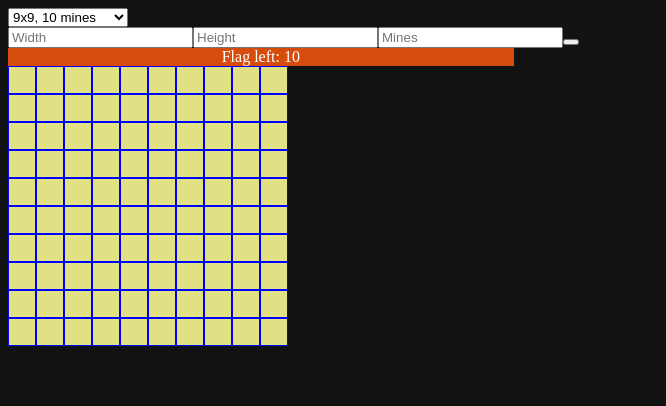
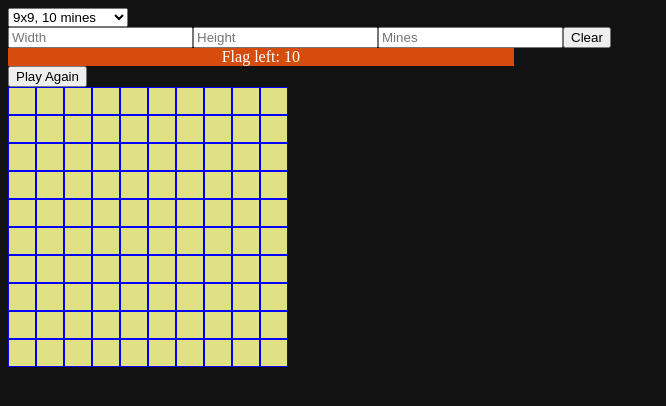
Before and after one commit to ngocphucnguyen256/minesweeper, a React (Create React App) app: page / in a window 1280 px wide. Shown: the top 406 px of the page, without its empty margins (0-666 px from the left). Built offline with nearby package versions, Linux system fonts and the light colour scheme.

Commit message:
top click on gameOver

```diff
--- a/src/Board.jsx
+++ b/src/Board.jsx
@@ -13,6 +13,7 @@ function Board({width, height, mines}) {
     const [mineLocation, setMineLocation] = useState([]);
     const [nonMineCount, setNonMineCount] = useState(0);
     const [flagLeft, setFlagLeft] = useState();
+    const [gameOver, setGameOver] = useState(false)
 
 
     //create freshBoard
@@ -53,6 +54,7 @@ function Board({width, height, mines}) {
               for(let i=0; i<mineLocation.length; i++){
                   newGrid[mineLocation[i][0]][mineLocation[i][1]].isRevealed=true;
               }
+              setGameOver(true)
             setGrid(newGrid);
         }
         else{
@@ -64,6 +66,7 @@ function Board({width, height, mines}) {
     return(
         <div className="board-container">
             <div className="flag-left">Flag left: {flagLeft}</div>
+            <button className="play-again" onClick={freshBoard}>Play Again</button>
            <div className="board">
            {
             grid.map((singleRow,index1) =>{
@@ -76,6 +79,8 @@ function Board({width, height, mines}) {
                          updateFlag={updateFlag}
                         revealSquare={revealSquare}
                         onContextMenu={updateFlag}
+                        gameOver={gameOver}
+
                         />
                     })}
                     </div>
--- a/src/Game.jsx
+++ b/src/Game.jsx
@@ -57,7 +57,7 @@ function Game(){
                  onChange={(e)=>onChangeHeight(e.target.value)}/>
                 <input type="number" placeholder="Mines" value={mines}
                  onChange={(e)=>onChangeMines(e.target.value)}/>
-                <button value="Clear" onClick={onClear}/>
+                <button value="Clear" onClick={onClear}>Clear</button>
 
         </div>
         <Board width={width} height={height} mines={mines}/>
--- a/src/Square.jsx
+++ b/src/Square.jsx
@@ -2,7 +2,7 @@ import App from 'react';
 import React, {useState} from 'react'
 import flag from './flag.png'
 
-export default function Square({details, updateFlag,revealSquare}){
+export default function Square({details, updateFlag,revealSquare, gameOver}){
     let style
     if(details.isRevealed && details.value===0){
         style={
@@ -30,8 +30,9 @@ export default function Square({details, updateFlag,revealSquare}){
 
 
     return(
-        <div style={style} onClick={()=>revealSquare(details.x, details.y)}
-        onContextMenu={(e)=>updateFlag(e,details.x,details.y)}>
+        <div
+         style={style} onClick={gameOver? false : ()=>revealSquare(details.x, details.y)}
+        onContextMenu={gameOver? false :(e)=>updateFlag(e,details.x,details.y)}>
             {details.isRevealed ? details.value===0? "":details.value: " "}
         </div>
     )
```
